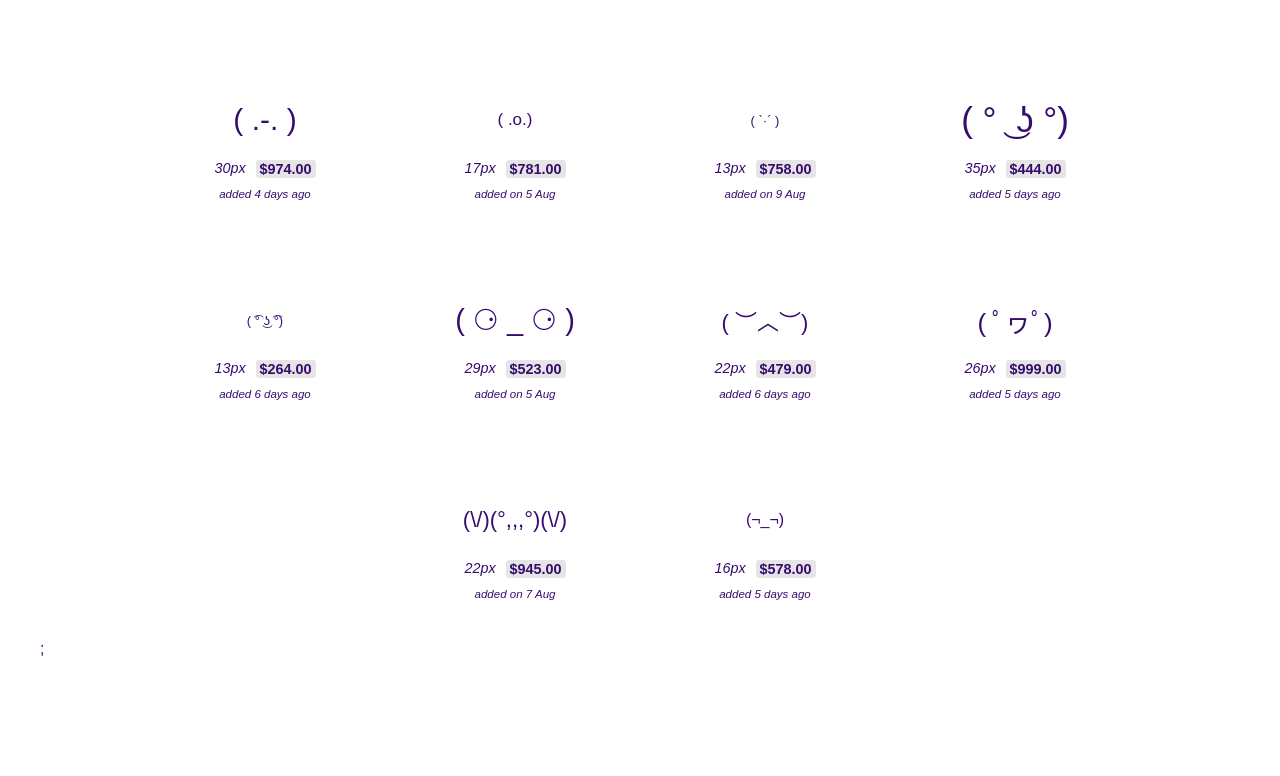
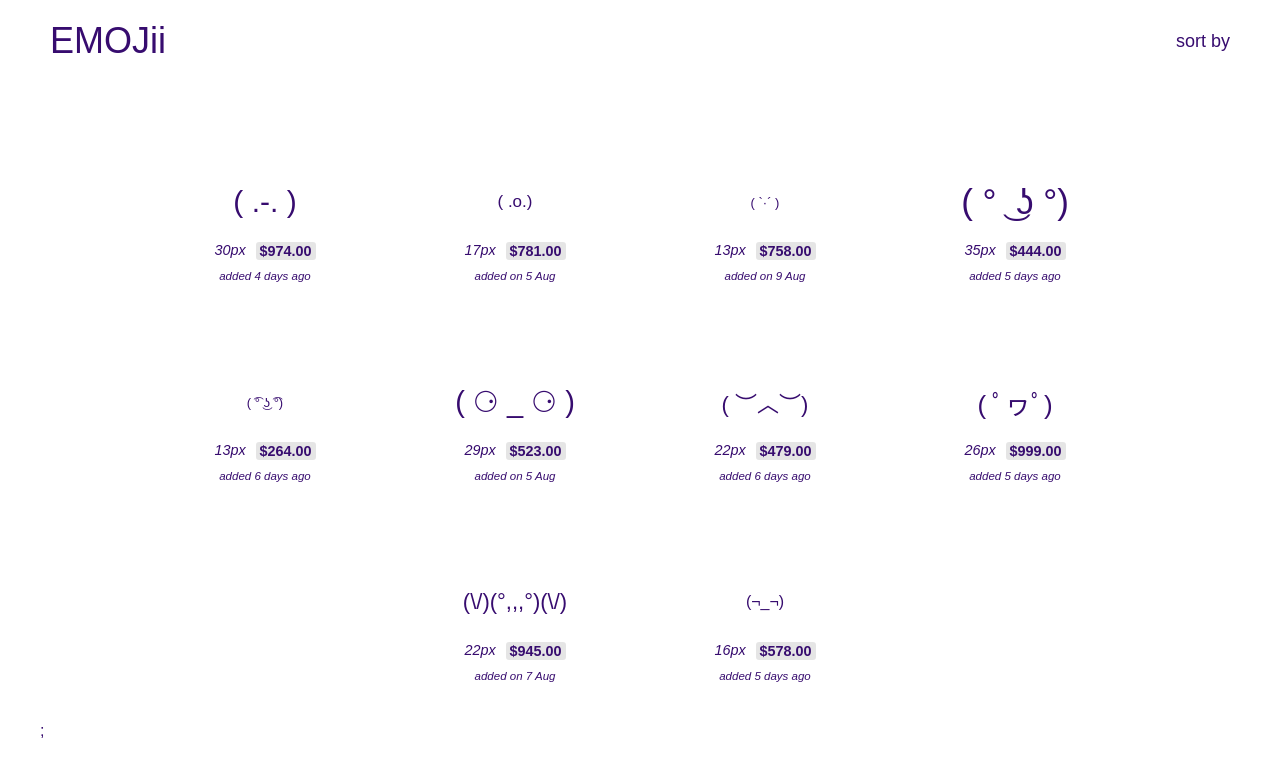
Before and after one commit to ghsamm/emojii-shop, a website: page public/index.html in a window 1280 px wide. Drawn offline with nearby package versions, Linux system fonts and the light colour scheme.

Commit message:
add header
only the logo and basic layout

```diff
--- a/public/client/App.js
+++ b/public/client/App.js
@@ -74,6 +74,7 @@ const products = [
 const App = () => {
   return (
     <div className="app-container">
+      <Header />
       <ProductList products={products} />;
     </div>
   );
--- /dev/null
+++ b/public/client/Header.js
@@ -0,0 +1,10 @@
+const Header = () => {
+  return (
+    <header className="header">
+      <div className="header__logo">EMOJii</div>
+      <div className="header__options">
+        <div className="header__sort">sort by</div>
+      </div>
+    </header>
+  );
+};
--- a/public/client/style.css
+++ b/public/client/style.css
@@ -13,6 +13,21 @@ body {
   max-width: 1200px;
   margin: auto;
   color: #370c6f;
+}
+.header {
+  display: flex;
+  justify-content: space-between;
+  margin: 20px 10px;
+  font-size: 18px;
+}
+.header__logo {
+  font-size: 2em;
+}
+.header__options {
+  display: flex;
+  align-items: center;
+}
+.header__sort {
 }
 .product-list {
   display: flex;
--- a/public/index.html
+++ b/public/index.html
@@ -37,6 +37,7 @@
       src="https://unpkg.com/react-dom@16/umd/react-dom.development.js"
       crossorigin
     ></script>
+    <script src="client/Header.js" type="text/babel"></script>
     <script src="client/Product.js" type="text/babel"></script>
     <script src="client/ProductList.js" type="text/babel"></script>
     <script src="client/App.js" type="text/babel"></script>
```
